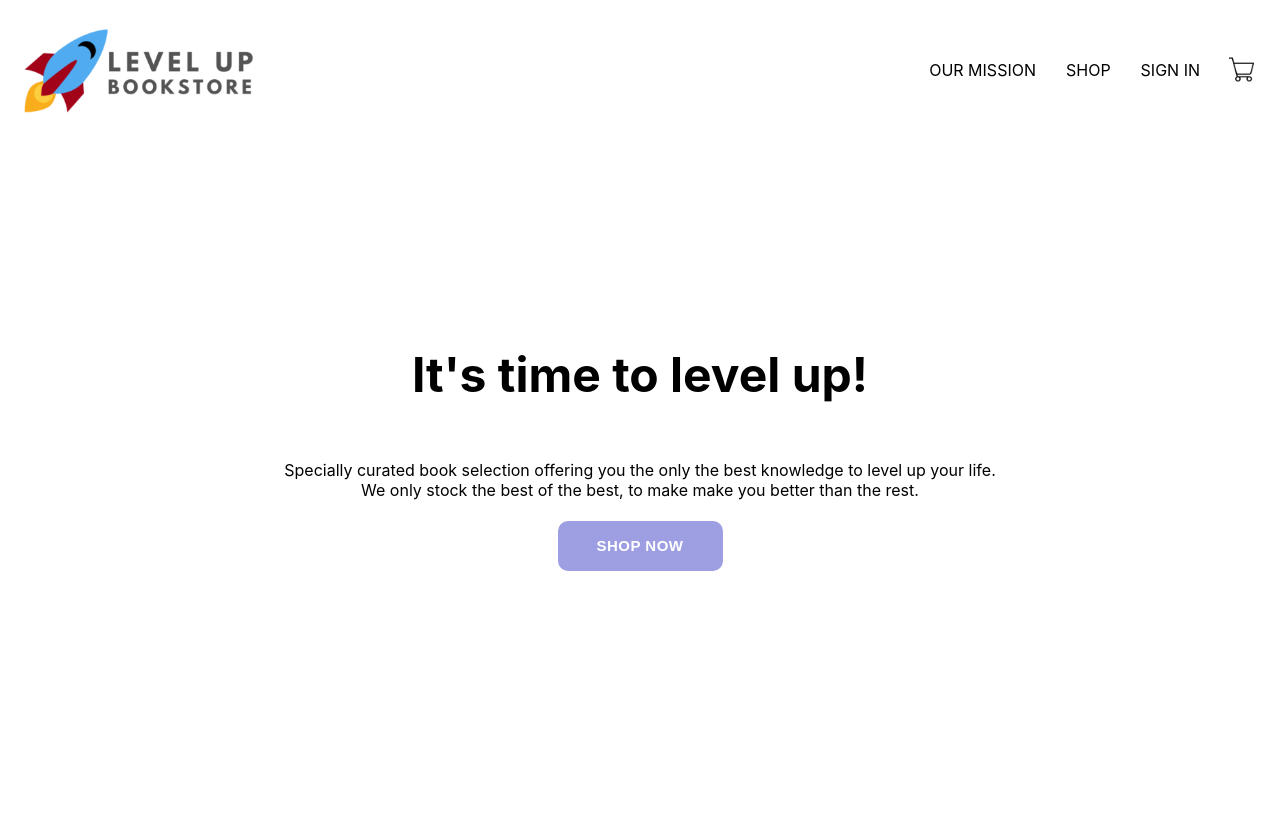
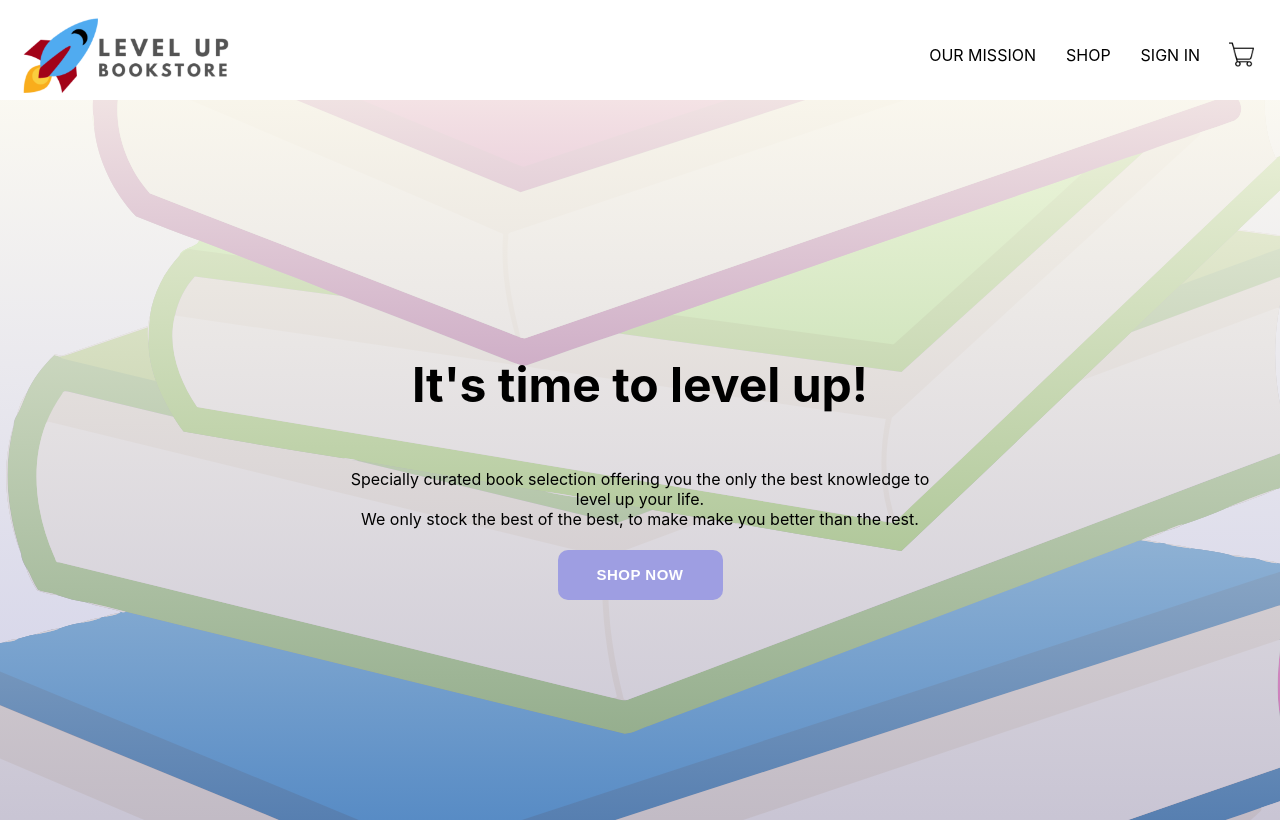
Before and after one commit to Mr-Dean/level-up-books-v2, a React (Create React App) app: page / in a window 1280 px wide. Built offline with nearby package versions, Linux system fonts and the light colour scheme; no server answers; the database is empty.

Commit message:
styled homepage

```diff
--- a/src/components/cart-icon/cart-icon.styles.scss
+++ b/src/components/cart-icon/cart-icon.styles.scss
@@ -8,7 +8,7 @@
 
 
     &:hover {
-        background-color: rgb(120, 191, 253);
+        background-color: rgb(158, 158, 226);
 
     }
 
--- a/src/routes/home/home.styles.scss
+++ b/src/routes/home/home.styles.scss
@@ -1,11 +1,26 @@
 .home {
+  height: 90vh;
+  background-image: linear-gradient(to bottom, rgba(250, 248, 240, 0.906), rgba(157, 157, 209, 0.5)),
+  url("../../assets/books.svg");
+  background-repeat: no-repeat;
+  background-position: center;
+  display: flex;
+  justify-content: center;
+  align-items: center;
+
+
+
+
     .text-container {
       display: flex;
       flex-direction: column;
       justify-content: center;
       align-items: center;
-      margin-top: 200px;
       text-align: center;
+      max-width: 600px;
+
+
+
 
       h2 {
         font-size: 3rem;
--- a/src/routes/navigation/navigation.styles.scss
+++ b/src/routes/navigation/navigation.styles.scss
@@ -3,8 +3,8 @@
     width: 100%;
     display: flex;
     justify-content: space-between;
-    margin-bottom: 25px;
-    margin-top: 25px;
+    margin-bottom: 10px;
+    margin-top: 10px;
     padding-top: 10px;
 
     .logo-container {
@@ -16,7 +16,7 @@
       margin-left: 15px;
 
       .logo {
-        height: 100px;
+        height: 90px;
         width: auto;
       }
 
@@ -37,7 +37,7 @@
         cursor: pointer;
 
         &:hover {
-          color: rgb(120, 191, 253);
+          color: rgb(158, 158, 226);
         }
       }
     }
```
Also changed, not shown: src/assets/books.svg (added), src/assets/books2.svg (added).
